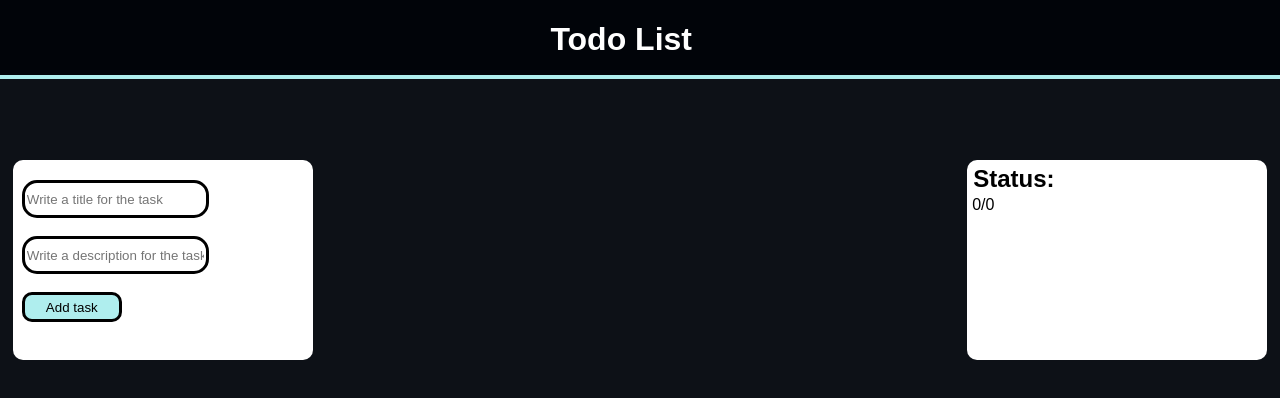
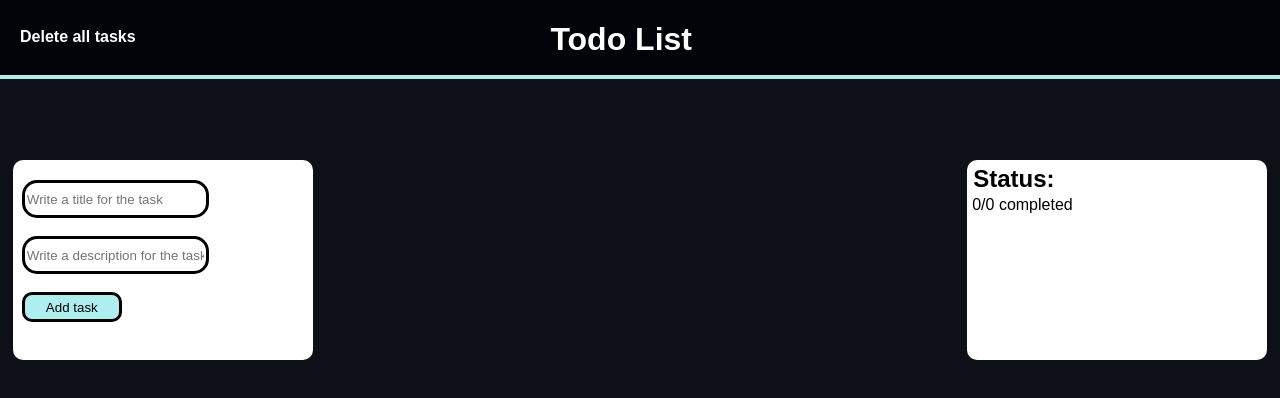
Before and after one commit to OlaBekkevold/toDo, a plain HTML site: page index.html in a window 1280 px wide. Drawn offline with Linux system fonts and the light colour scheme.

Commit message:
Add button to delete all tasks
Add a new text element in the navbar which will delete all tasks

#28

```diff
--- a/index.html
+++ b/index.html
@@ -9,6 +9,7 @@
 <body>
     <div id="nav">
         <h1  id="header">Todo List</h1>
+        <h4 id="delAll" onclick="delAll()">Delete all tasks</h4>
     </div>
 
     <div id="grid">
@@ -33,15 +34,11 @@
         <h2 id="infoTitle">Status:</h2>
         <br>
         <br>
-        <output id="infoOutput">0/0</output>
+        <output id="infoOutput">0/0 completed</output>
+    </div>
 
 
 
-    </div>
-
     <script src="script.js"></script>
-
-
-
 </body>
 </html>
--- a/style.css
+++ b/style.css
@@ -212,3 +212,20 @@ form {
     position: absolute;
     left: 5px;
 }
+
+#delAll {
+    position: absolute;
+    left: 20px;
+    top: 7px;
+    font-family: sans-serif;
+    color: white;
+}
+
+#delAll:hover {
+    cursor: pointer;
+    text-decoration-line: underline;
+}
+
+#delAll:active {
+    transform: translateY(2px);
+}
```
